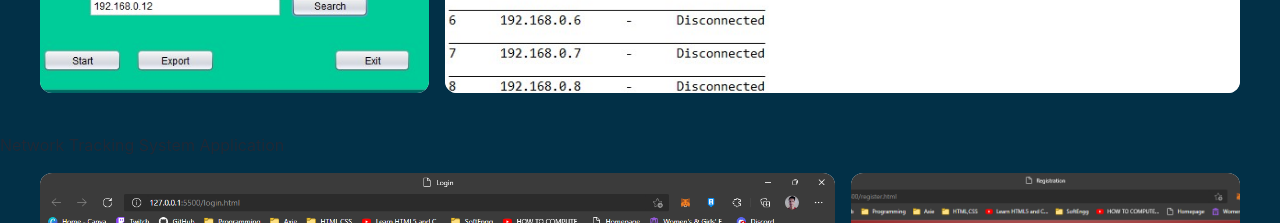
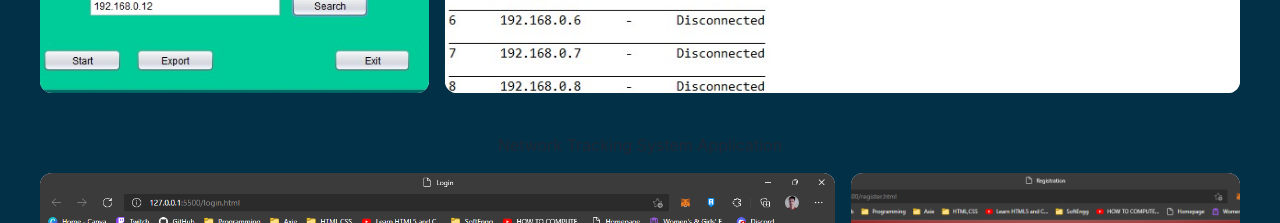
Before and after one commit to pat-gallardo/portfolio-website, a React (Create React App) app in the folder frontend/: page / in a window 1280 px wide. Shown: the part 3940-4163 px from the top of the page. Built offline with nearby package versions, Linux system fonts and the light colour scheme.

Commit message:
FIxed the about and project page styles

```diff
--- a/frontend/src/components/about.tsx
+++ b/frontend/src/components/about.tsx
@@ -9,7 +9,7 @@ const About = () => {
                 object-contain mt-10 sm:mt-5 scale-[2.3]
                 block ml-auto mr-auto" src={require('../assets/images/front-photo2.png')} alt="profile-photo"></img>
             </div>
-            <div className="sm:w-1/2 flex flex-col sm:w-1/2 m-3 p-3 sm:ml-[10%] z-10 text-wrap">
+            <div className="sm:w-1/2 flex flex-col m-3 p-3 sm:ml-[10%] z-10 text-wrap">
                 <div className="w-full text-white text-lg montserrat ">{aboutMessage}</div>
                 <br></br>
                 <div className="w-full text-white text-lg montserrat ">{aboutNextMessage}</div>
--- a/frontend/src/components/projects.tsx
+++ b/frontend/src/components/projects.tsx
@@ -35,7 +35,7 @@ const Projects = () => {
       {projectItems.map((item, index) => (
         <div key={index} className="h-screen w-full">
         <LayoutGrid cards={item.cards} />
-        <div key={index}>{item.label}</div>
+        <div key={index} className="flex justify-center">{item.label}</div>
       </div>
       ))}
       </div>
```
